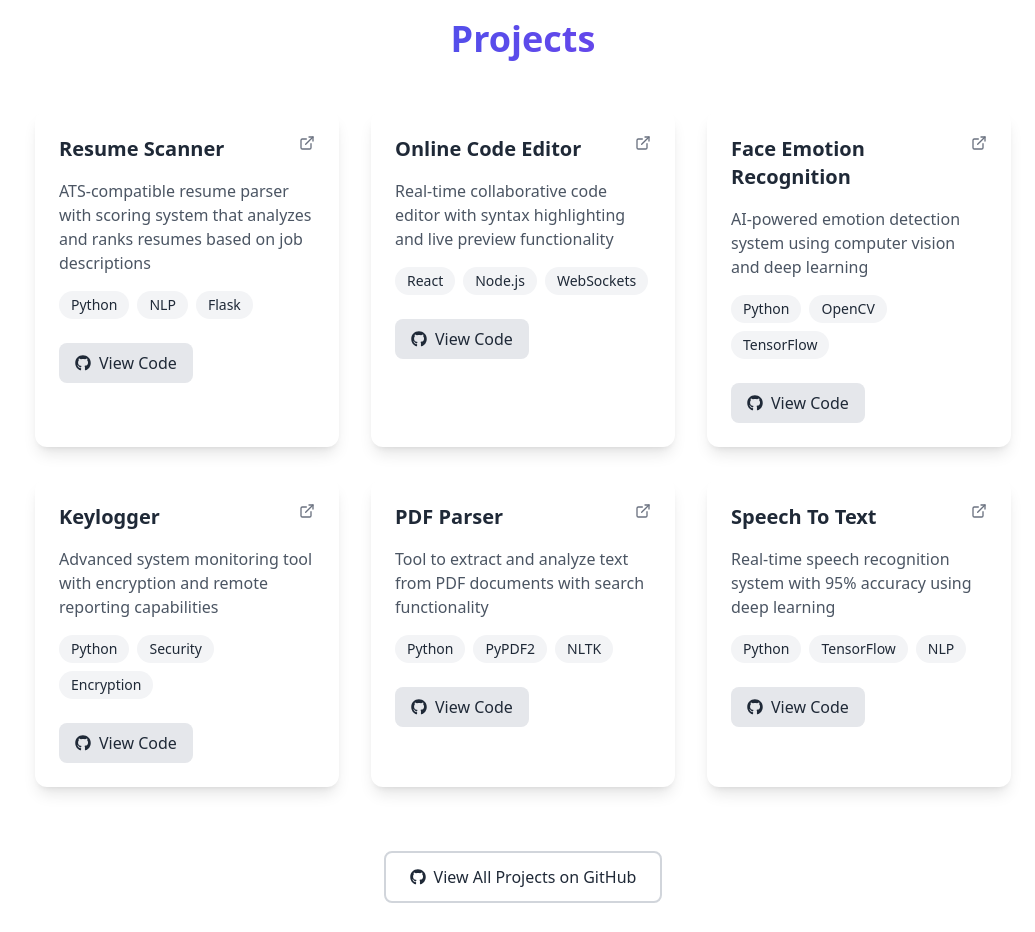
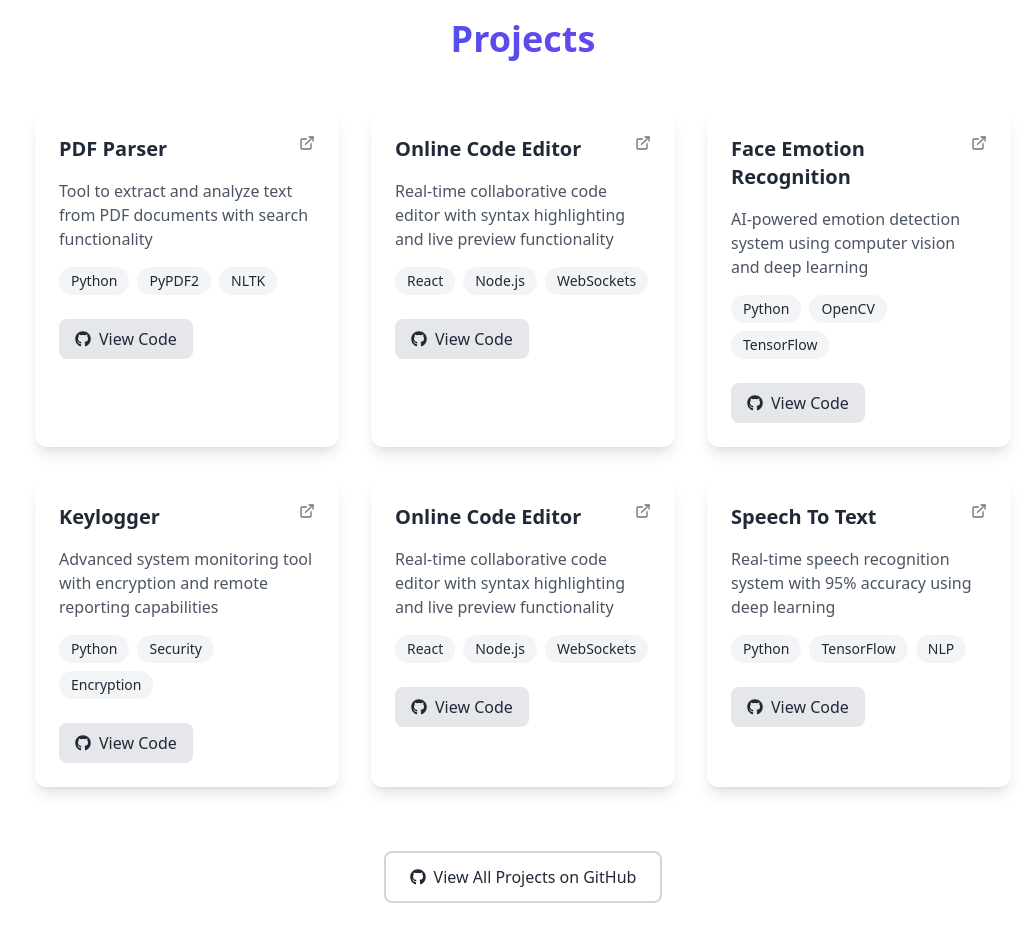
Before and after one commit to rc-exe/My-Portfolio, a React (Create React App) app: page / in a window 1280 px wide. Shown: the part 2380-3312 px from the top of the page, without its empty margins (245-1280 px from the left). Built offline with nearby package versions, Linux system fonts and the light colour scheme; no server answers.

Commit message:
Update App.js

```diff
--- a/src/App.js
+++ b/src/App.js
@@ -16,10 +16,10 @@ function App() {
 
   const projects = [
     {
-      name: "Resume Scanner",
-      link: "https://github.com/rc-exe/resume-scanner",
-      description: "ATS-compatible resume parser with scoring system that analyzes and ranks resumes based on job descriptions",
-      tags: ["Python", "NLP", "Flask"]
+       name: "PDF Parser",
+      link: "https://pdf-parser-b6e4.onrender.com/",
+      description: "Tool to extract and analyze text from PDF documents with search functionality",
+      tags: ["Python", "PyPDF2", "NLTK"]
     },
     {
       name: "Online Code Editor",
@@ -40,10 +40,10 @@ function App() {
       tags: ["Python", "Security", "Encryption"]
     },
     {
-      name: "PDF Parser",
-      link: "https://github.com/rc-exe/pdf-praser",
-      description: "Tool to extract and analyze text from PDF documents with search functionality",
-      tags: ["Python", "PyPDF2", "NLTK"]
+     name: "Online Code Editor",
+      link: "https://online-code-editor-a9zz.onrender.com/",
+      description: "Real-time collaborative code editor with syntax highlighting and live preview functionality",
+      tags: ["React", "Node.js", "WebSockets"]
     },
     {
       name: "Speech To Text",
```
